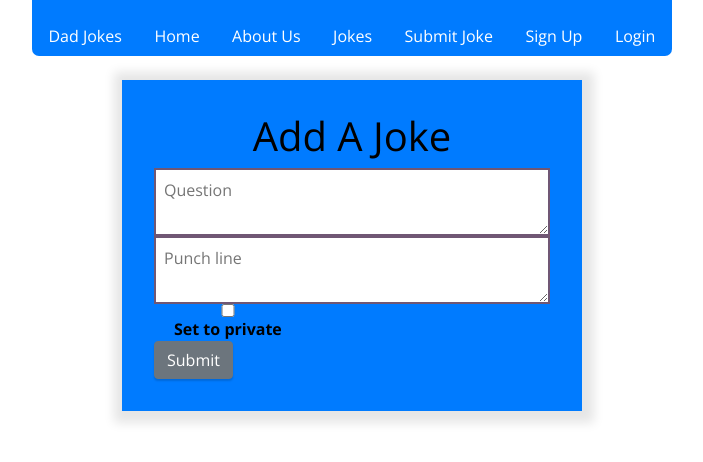
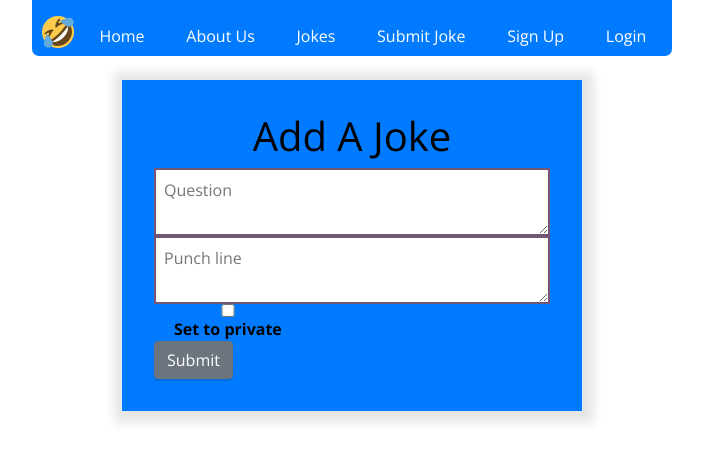
Before and after one commit to BW-PT-DadJokes/Front-End, a React (Create React App) app: page /addjoke in a window 1280 px wide. Shown: the top 462 px of the page, without its empty margins (288-991 px from the left). Built offline with nearby package versions, Linux system fonts and the light colour scheme.

Commit message:
redesigned the cards to place in one column

```diff
--- a/src/App.css
+++ b/src/App.css
@@ -1,5 +1,4 @@
 @import url("https://fonts.googleapis.com/css?family=Open+Sans:400,700&display=swap");
-
 * {
   box-sizing: border-box;
 }
@@ -46,8 +45,7 @@
   color: fushia;
 }
 
-input,
-textarea {
+input, textarea {
   margin-top: 32px;
   padding: 0.5rem;
   font-size: 16px;
@@ -139,6 +137,8 @@
 }
 
 .card {
+  display: flex;
+  flex-direction: column;
   margin: 20px;
   padding: 10px;
   text-align: center;
--- a/src/components/JokesCardDisplay.js
+++ b/src/components/JokesCardDisplay.js
@@ -21,6 +21,7 @@
   return (
     <Container>
       <Row>
+        <div>
           {jokes.map(item => {
             return (
               <div>
@@ -28,6 +29,7 @@
               </div>
             );
           })}
+        </div>
       </Row>
     </Container>
   );
--- a/src/components/Navigation.js
+++ b/src/components/Navigation.js
@@ -1,4 +1,5 @@
 import React from "react";
+import Logo from "../favicon-32x32.png";
 import { Nav, NavItem, NavbarBrand, NavLink } from "reactstrap";
 
 const Navigation = () => {
@@ -6,9 +7,7 @@
     <div className="App">
       <Nav>
         <NavItem>
-          <NavLink href="https://dad-jokespt.netlify.com/index.html">
-            Dad Jokes
-          </NavLink>
+          <img src={Logo} alt="" />{" "}
         </NavItem>
         <NavItem>
           <NavLink href="https://dad-jokespt.netlify.com/index.html">
```
Also changed, not shown: src/favicon-32x32.png (renamed from public/favicon-32x32.png). Lines whose indentation alone changed are shown as unchanged.
